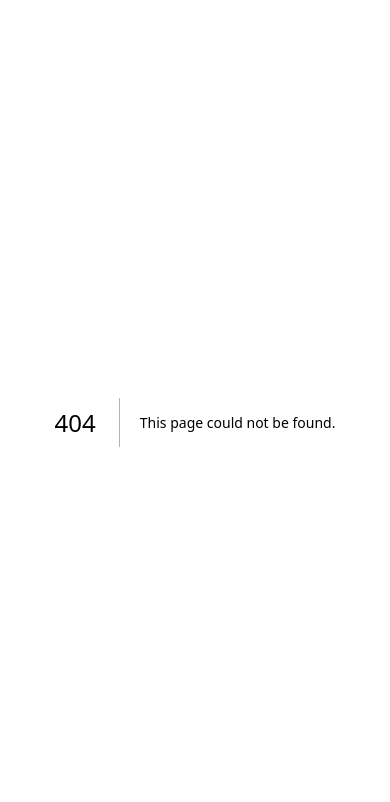
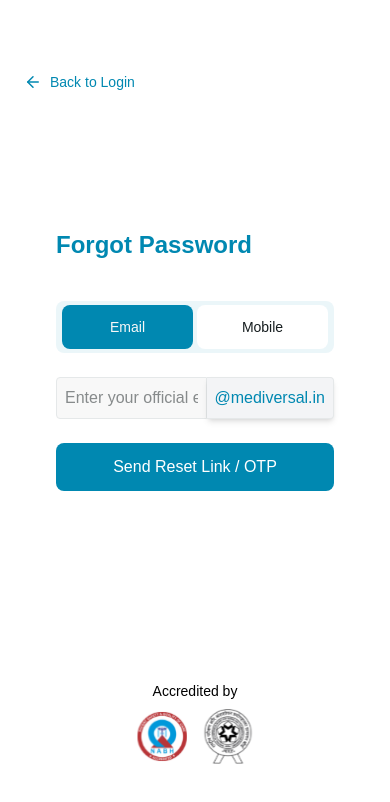
Before and after one commit to Pritamsaha007/mediversal_erp_frontend, a Next.js app: page /forget-password in a window 390 px wide. Before the commit this address had no page. Shown: the top 802 px of the page. Built offline with nearby package versions, Linux system fonts and the light colour scheme.

Commit message:
feat: Add ForgetPasswordComponent with email and mobile input options

```diff
--- a/src/app/components/auth/LoginForm.tsx
+++ b/src/app/components/auth/LoginForm.tsx
@@ -3,6 +3,7 @@ import React, { useState, useEffect } from "react";
 import { Eye, EyeOff, ArrowLeft } from "lucide-react";
 import Image from "next/image";
 import LoginToggle from "../ui/Toggle";
+import Link from "next/link";
 
 export default function LoginComponent() {
   const [currentDateTime, setCurrentDateTime] = useState<string>("");
@@ -230,9 +231,12 @@ export default function LoginComponent() {
                 </div>
 
                 <div className="flex justify-end mb-6">
-                  <a href="#" className="text-sm text-black hover:underline">
+                  <Link
+                    href="/forget-password"
+                    className="text-sm text-black hover:underline"
+                  >
                     Forgot Password?
-                  </a>
+                  </Link>
                 </div>
               </>
             ) : (
--- /dev/null
+++ b/src/app/forget-password/page.tsx
@@ -0,0 +1,118 @@
+"use client";
+import React, { useState, useEffect } from "react";
+import { ArrowLeft } from "lucide-react";
+import LoginToggle from "../components/ui/Toggle";
+import { useRouter } from "next/navigation";
+
+export default function ForgetPasswordComponent() {
+  const [loginMethod, setLoginMethod] = useState<string>("email");
+  const [inputValue, setInputValue] = useState<string>("");
+  const router = useRouter();
+
+  const loginOptions = [
+    { id: "email", label: "Email" },
+    { id: "mobile", label: "Mobile" },
+  ];
+
+  const handleLoginToggle = (selectedId: string) => {
+    setLoginMethod(selectedId);
+    setInputValue("");
+  };
+
+  const handleInputChange = (e: React.ChangeEvent<HTMLInputElement>) => {
+    setInputValue(e.target.value);
+  };
+
+  const handleSubmit = (e: React.FormEvent) => {
+    e.preventDefault();
+    console.log("Forget Password Request for:", {
+      type: loginMethod,
+      value: inputValue,
+    });
+  };
+
+  return (
+    <div className="relative min-h-screen bg-white flex flex-col justify-between">
+      {/* Top Back Button */}
+      <div className="absolute top-4 left-6 right-6 flex justify-between items-center text-sm text-gray-600 pt-14">
+        <button
+          type="button"
+          className="flex items-center text-[#0088B1] font-medium"
+          onClick={() => router.push("/login")}
+        >
+          <ArrowLeft className="mr-2" size={18} />
+          Back to Login
+        </button>
+      </div>
+
+      {/* Center Card */}
+      <div className="flex justify-center items-center flex-1 mt-16">
+        <div className="bg-white w-[550px] p-14 rounded">
+          <h1 className="text-[#0088B1] text-2xl font-bold text-left mb-10">
+            Forgot Password
+          </h1>
+
+          <div className="mb-6 w-full">
+            <LoginToggle
+              options={loginOptions}
+              defaultSelected="email"
+              onToggle={handleLoginToggle}
+            />
+          </div>
+
+          <form onSubmit={handleSubmit}>
+            <div className="mb-6">
+              <div className="flex">
+                {loginMethod === "email" ? (
+                  <>
+                    <input
+                      type="text"
+                      value={inputValue}
+                      onChange={handleInputChange}
+                      className="w-full p-2 border border-[#E5E8E9] rounded-l focus:outline-none focus:border-[#0088B1] bg-[#F8F8F8] text-[#161D1F]"
+                      placeholder="Enter your official email"
+                    />
+                    <span className="bg-gray-100 text-[#0088B1] p-2 border border-[#E5E8E9] border-l-0 rounded-r shadow-md">
+                      @mediversal.in
+                    </span>
+                  </>
+                ) : (
+                  <>
+                    <div className="flex items-center px-3 py-2 bg-gray-50 text-[#0088B1] font-medium border border-[#E5E8E9] border-r-0">
+                      +91
+                    </div>
+                    <input
+                      type="tel"
+                      value={inputValue}
+                      onChange={handleInputChange}
+                      className="w-full p-2 border border-[#E5E8E9] border-l-0 rounded-r focus:outline-none focus:border-[#0088B1] bg-[#F8F8F8] text-[#161D1F]"
+                      placeholder="Enter your mobile number"
+                    />
+                  </>
+                )}
+              </div>
+            </div>
+
+            <div className="mb-6">
+              <button
+                type="submit"
+                className="w-full bg-[#0088B1] text-white py-3 px-4 rounded-lg hover:bg-[#006d8f] transition-colors"
+              >
+                Send Reset Link / OTP
+              </button>
+            </div>
+          </form>
+        </div>
+      </div>
+
+      {/* Bottom Accreditation */}
+      <div className="text-center mb-20">
+        <p className="text-sm text-[#000000] mb-2">Accredited by</p>
+        <div className="flex justify-center gap-4">
+          <img src="/image/NABH.svg" alt="NABH" width={50} height={50} />
+          <img src="/image/NABL.svg" alt="NABL" width={50} height={50} />
+        </div>
+      </div>
+    </div>
+  );
+}
```
